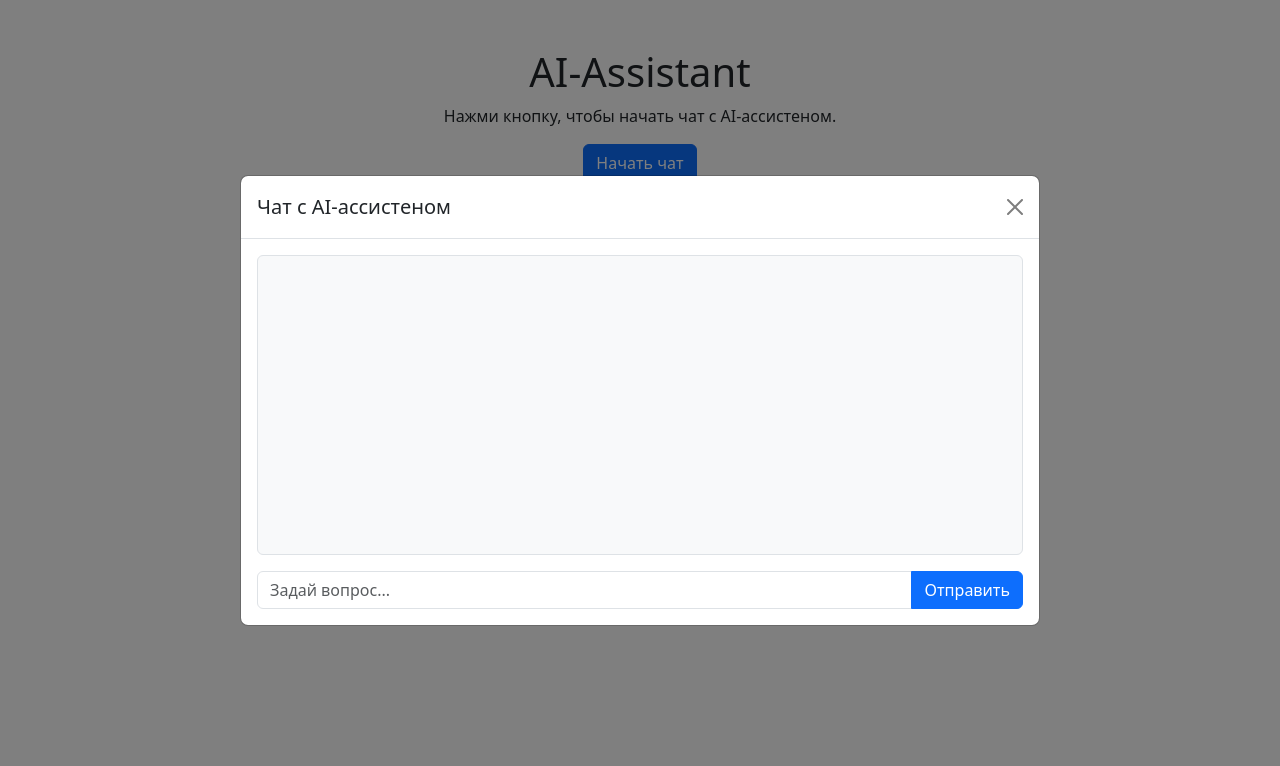
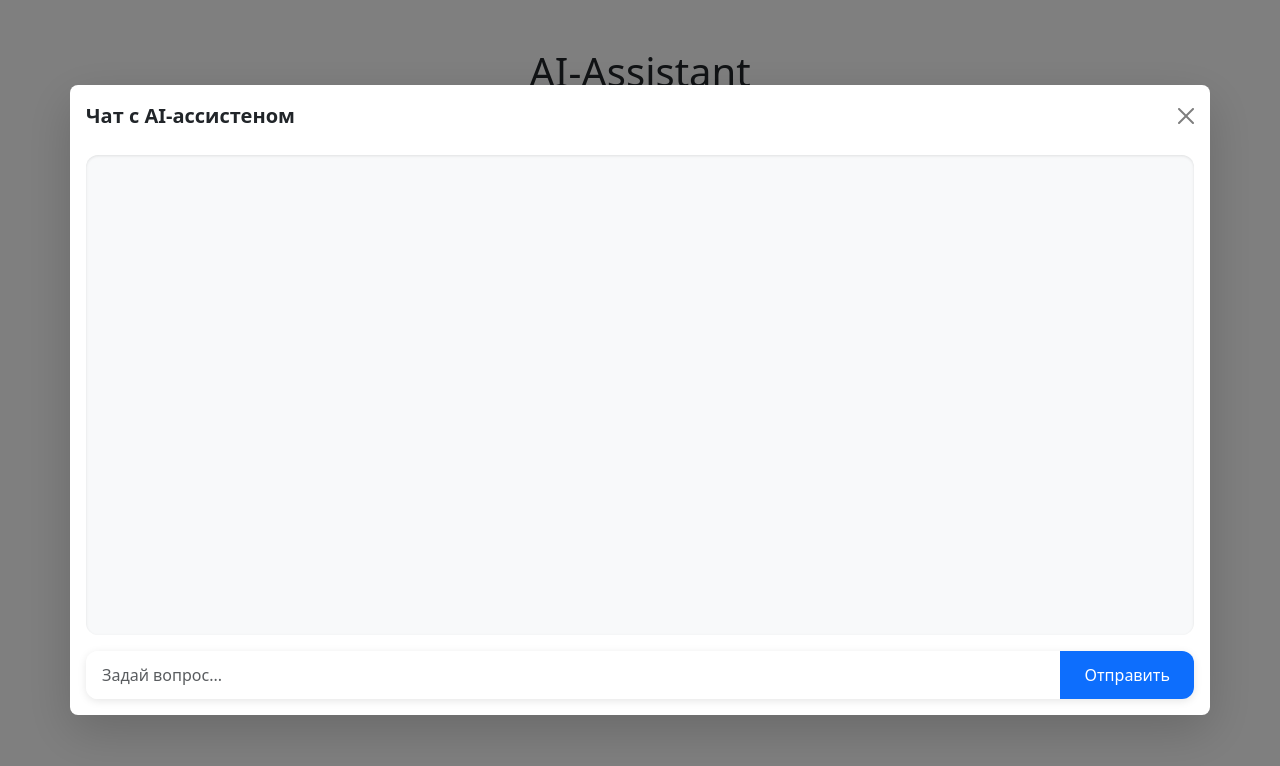
Before and after one commit to DinoBombino/ai-assistant_fullstack, a Vue app in the folder client/: page / in a window 1280 px wide. Both pictures are taken after a click on the button "Начать чат". Shown: the top 766 px of the page. Built offline with nearby package versions, Linux system fonts and the light colour scheme.

Commit message:
Upd ui (little bit)

```diff
--- a/client/package.json
+++ b/client/package.json
@@ -10,9 +10,13 @@
   "dependencies": {
     "axios": "^1.6.0",
     "bootstrap": "^5.3.0",
+    "dompurify": "^3.3.0",
+    "marked": "^16.4.1",
     "vue": "^3.4.0"
   },
   "devDependencies": {
+    "@types/dompurify": "^3.0.5",
+    "@types/marked": "^6.0.0",
     "@vitejs/plugin-vue": "^6.0.1",
     "typescript": "~5.2.0",
     "vite": "^7.1.10",
--- a/client/src/App.vue
+++ b/client/src/App.vue
@@ -1,6 +1,7 @@
 <script setup lang="ts">
 import { ref } from 'vue'
 import axios from 'axios'
+import { parseMarkdown } from './utils/markdown';
 
 interface Message {
   text: string
@@ -40,23 +41,30 @@ const sendMessage = async () => {
   </div>
 
   <div class="modal fade" id="chatModal" tabindex="-1" aria-labelledby="chatModalLabel">
-    <div class="modal-dialog modal-dialog-centered modal-lg">
-      <div class="modal-content">
-        <div class="modal-header">
-          <h5 class="modal-title" id="chatModalLabel">Чат с AI-ассистеном</h5>
+    <div class="modal-dialog modal-dialog-centered modal-xl modal-fullscreen-md-down">
+      <div class="modal-content shadow-lg border-0">
+        <div class="modal-header border-0 pb-2">
+          <h5 class="modal-title fw-bold">Чат с AI-ассистеном</h5>
           <button type="button" class="btn-close" data-bs-dismiss="modal"></button>
         </div>
         <div class="modal-body">
-          <div class="chat-window border rounded p-3 mb-3" style="height: 300px; overflow-y: auto;">
-            <div v-for="(msg, index) in messages" :key="index" :class="['mb-2', msg.isUser ? 'text-end' : 'text-start']">
-              <div :class="['message-bubble', msg.isUser ? 'user-message' : 'ai-message']">
+          <div class="chat-window d-flex flex-column">
+            <div v-for="(msg, index) in messages" :key="index"
+              :class="['d-flex', msg.isUser ? 'justify-content-end' : 'justify-content-start']">
+              <div :class="['message-bubble', msg.isUser ? 'user-message' : 'ai-message']" v-if="msg.isUser">
                 {{ msg.text }}
               </div>
+              <div v-else class="message-bubble ai-message" v-html="parseMarkdown(msg.text)"></div>
             </div>
-            <div v-if="isLoading" class="text-center">Размышляю...</div>
+
+            <div v-if="isLoading" class="text-center text-muted mt-2">
+              <div class="spinner-border spinner-border-sm" role="status"></div>
+              <span class="ms-2">Размышляю...</span>
+            </div>
           </div>
           <div class="input-group">
-            <input v-model="userInput" type="text" class="form-control" placeholder="Задай вопрос..." @keyup.enter="sendMessage" />
+            <input v-model="userInput" type="text" class="form-control" placeholder="Задай вопрос..."
+              @keyup.enter="sendMessage" />
             <button class="btn btn-primary" @click="sendMessage" :disabled="isLoading">
               Отправить
             </button>
@@ -68,12 +76,166 @@ const sendMessage = async () => {
 </template>
 
 <style scoped>
-.chat-window { background-color: #f8f9fa; }
+.chat-window {
+  /* background-color: #f8f9fa; */
+  height: 60vh;
+  /* Было 300px → теперь 60% высоты экрана */
+  min-height: 400px;
+  /* Минимум, чтобы не сжималось */
+  max-height: 70vh;
+  overflow-y: auto;
+  background: #f8f9fa;
+  border-radius: 12px;
+  padding: 1rem;
+  box-shadow: inset 0 1px 3px rgba(0, 0, 0, 0.1);
+  font-size: 1rem;
+  line-height: 1.5;
+}
+
+/* Плавный скролл */
+.chat-window::-webkit-scrollbar {
+  width: 6px;
+}
+
+.chat-window::-webkit-scrollbar-track {
+  background: transparent;
+}
+
+.chat-window::-webkit-scrollbar-thumb {
+  background: #adb5bd;
+  border-radius: 3px;
+}
+
 .message-bubble {
-  display: inline-block; max-width: 70%; padding: 8px 12px;
-  border-radius: 10px; white-space: normal; word-wrap: break-word;
-  line-height: 1.4;
+  display: inline-block;
+  max-width: 80%;
+  /* Было 70% → больше места */
+  padding: 0.75rem 1rem;
+  border-radius: 18px;
+  white-space: pre-wrap;
+  /* Сохраняет переносы */
+  word-wrap: break-word;
+  margin: 0.35rem 0;
+  box-shadow: 0 1px 2px rgba(0, 0, 0, 0.1);
+  animation: fadeIn 0.3s ease-out;
 }
-.user-message { background-color: #007bff; color: white; }
-.ai-message { background-color: #6c757d; color: white; }
+
+.user-message {
+  background: #007bff;
+  color: white;
+  align-self: flex-end;
+  border-bottom-right-radius: 4px;
+}
+
+@keyframes fadeIn {
+  from {
+    opacity: 0;
+    transform: translateY(10px);
+  }
+
+  to {
+    opacity: 1;
+    transform: translateY(0);
+  }
+}
+
+.ai-message {
+  background: #e9ecef;
+  color: #212529;
+  align-self: flex-start;
+  border-bottom-left-radius: 4px;
+}
+
+.ai-message :where(h1, h2, h3, h4, h5, h6) {
+  margin: 0.5em 0;
+  font-weight: bold;
+}
+
+.ai-message h1 {
+  font-size: 1.5em;
+}
+
+.ai-message h2 {
+  font-size: 1.3em;
+}
+
+.ai-message h3 {
+  font-size: 1.1em;
+}
+
+.ai-message h4 {
+  font-size: 1em;
+}
+
+.ai-message strong {
+  font-weight: bold;
+}
+
+.ai-message em {
+  font-style: italic;
+}
+
+.ai-message u {
+  text-decoration: underline;
+}
+
+.ai-message del,
+.ai-message s {
+  text-decoration: line-through;
+}
+
+.ai-message code {
+  background: rgba(0, 0, 0, 0.1);
+  padding: 0.2em 0.4em;
+  border-radius: 4px;
+  font-family: 'Courier New', monospace;
+  font-size: 0.9em;
+}
+
+.ai-message pre {
+  background: #f4f4f4;
+  padding: 1em;
+  border-radius: 6px;
+  overflow-x: auto;
+  margin: 1em 0;
+}
+
+.ai-message blockquote {
+  border-left: 4px solid #007bff;
+  margin: 1em 0;
+  padding-left: 1em;
+  color: #555;
+  font-style: italic;
+}
+
+.ai-message ul,
+.ai-message ol {
+  padding-left: 1.5em;
+  margin: 0.5em 0;
+}
+
+.ai-message hr {
+  border: none;
+  border-top: 1px solid #ccc;
+  margin: 1em 0;
+}
+
+.input-group {
+  margin-top: 1rem;
+  border-radius: 12px;
+  overflow: hidden;
+  box-shadow: 0 2px 8px rgba(0, 0, 0, 0.1);
+}
+
+.input-group .form-control {
+  border: none;
+  padding: 0.75rem 1rem;
+  font-size: 1rem;
+}
+
+.input-group .btn {
+  border: none;
+  padding: 0.75rem 1.5rem;
+  font-weight: 500;
+}
 </style>
--- /dev/null
+++ b/client/src/utils/markdown.ts
@@ -0,0 +1,24 @@
+// client/src/utils/markdown.ts
+import { marked } from 'marked';
+import DOMPurify from 'dompurify';
+
+// Настройка marked (с приведением к any)
+marked.setOptions({
+  gfm: true,
+  breaks: false,
+  headerIds: true,
+} as any);
+
+// Функция для безопасного парсинга Markdown → HTML
+export const parseMarkdown = (text: string): string => {
+  if (!text) return '';
+
+  try {
+    // Используем marked.parseSync если доступен, иначе обычный parse
+    const html = (marked.parse as any)(text);
+    return DOMPurify.sanitize(html);
+  } catch (error) {
+    console.error('Error parsing markdown:', error);
+    return DOMPurify.sanitize(text);
+  }
+};
```
Also changed, not shown: 1 other file (tests, documents, lock files or other folders).
